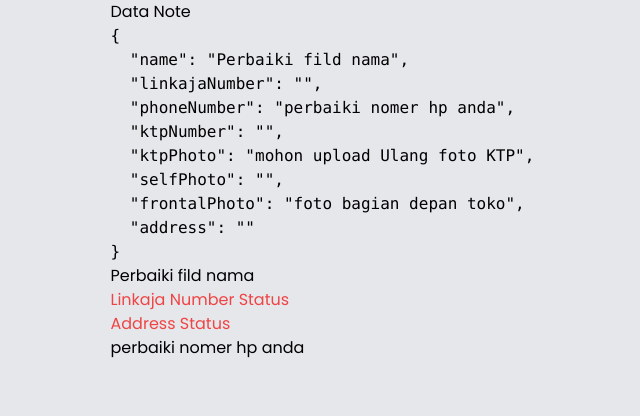
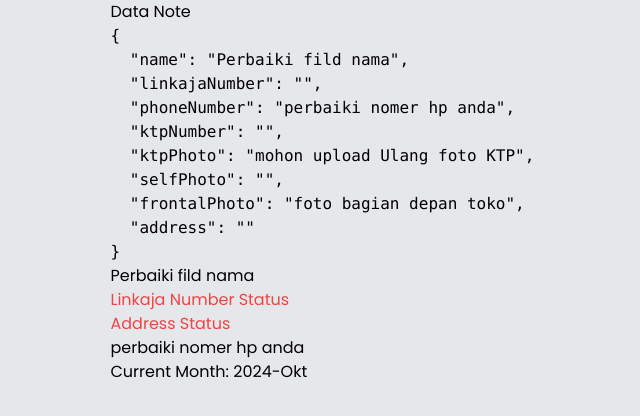
Before and after one commit to suryaharis22/foodia-mobile-surya, a Next.js app: page /tes1 in a window 1280 px wide. Shown: the top 416 px of the page, without its empty margins (342-982 px from the left). Built offline with nearby package versions, Linux system fonts and the light colour scheme.

Commit message:
camp scan kupon

```diff
--- a/src/components/page/Merchant/CameraScan.jsx
+++ b/src/components/page/Merchant/CameraScan.jsx
@@ -23,7 +23,7 @@ const CameraScan = () => {
         setDevices(videoDevices);
 
         if (videoDevices.length > 0) {
-            // Automatically select the rear camera if available
+            // Pilih kamera belakang jika tersedia
             const rearCamera = videoDevices.find(device => device.label.toLowerCase().includes('back')) || videoDevices[0];
             setSelectedDevice(rearCamera.deviceId);
         }
@@ -31,7 +31,6 @@ const CameraScan = () => {
     };
 
     useEffect(() => {
-        // Request camera access permission when the component is mounted
         navigator.mediaDevices.getUserMedia({ video: true })
             .then(() => {
                 navigator.mediaDevices.enumerateDevices().then(handleDevices);
@@ -44,10 +43,32 @@ const CameraScan = () => {
                     title: 'akses kamera ditolak',
                     text: 'Mohon aktifkan akses kamera browser anda.',
                 }).then(() => {
-                    router.back(); // Navigate back if permission is denied
+                    router.back();
                 });
             });
     }, []);
+
+    useEffect(() => {
+        const handleResize = () => {
+            setAspectRatio(window.innerWidth <= 768 ? 4 / 3 : 16 / 9);
+        };
+
+        handleResize();
+        window.addEventListener('resize', handleResize);
+
+        return () => {
+            window.removeEventListener('resize', handleResize);
+        };
+    }, []);
+
+    const handleClose = () => {
+        router.back();
+    };
+
+    const videoConstraints = {
+        deviceId: selectedDevice ? { exact: selectedDevice } : undefined,
+        aspectRatio: aspectRatio,
+    };
 
     useEffect(() => {
         const interval = setInterval(() => {
@@ -74,13 +95,12 @@ const CameraScan = () => {
                     img.src = imageSrc;
                 }
             }
-        }, 1000); // Check every second
+        }, 1000);
 
         return () => clearInterval(interval);
     }, [webcamRef, processedCodes]);
 
     const PostCode = (code) => {
-
         if (code) {
             axios.post(`${process.env.NEXT_PUBLIC_API_BASE_URL}coupon/scan`, {
                 qr_code: code,
@@ -107,28 +127,6 @@ const CameraScan = () => {
                     Error401(error, router);
                 });
         }
-    };
-
-    useEffect(() => {
-        const handleResize = () => {
-            setAspectRatio(window.innerWidth <= 768 ? 4 / 3 : 16 / 9);
-        };
-
-        handleResize();
-        window.addEventListener('resize', handleResize);
-
-        return () => {
-            window.removeEventListener('resize', handleResize);
-        };
-    }, []);
-
-    const handleClose = () => {
-        router.back();
-    };
-
-    const videoConstraints = {
-        deviceId: selectedDevice ? { exact: selectedDevice } : undefined,
-        aspectRatio: aspectRatio,
     };
 
     return (
--- a/src/pages/tes1.jsx
+++ b/src/pages/tes1.jsx
@@ -1,7 +1,14 @@
 import React, { useEffect, useState } from 'react';
+import moment from "moment";
+import 'moment/locale/id';
 
 const YourComponent = () => {
+    moment.locale('id');
     const [dataNote, setDataNote] = useState({});
+    const [month, setMonth] = useState(moment().format('YYYY-MMM'));
+    useEffect(() => {
+        setMonth(moment().format('YYYY-MMM'));
+    }, []);
 
     useEffect(() => {
         // Example response
@@ -39,6 +46,9 @@ const YourComponent = () => {
             <p className={dataNote.linkajaNumber ? 'text-black' : 'text-red-500'}>Linkaja Number Status</p>
             <p className={dataNote.address ? 'text-black' : 'text-red-500'}>Address Status</p>
             <p>{dataNote.phoneNumber}</p>
+            <div>
+                <p>Current Month: {month}</p>
+            </div>
         </div>
     );
 };
```
